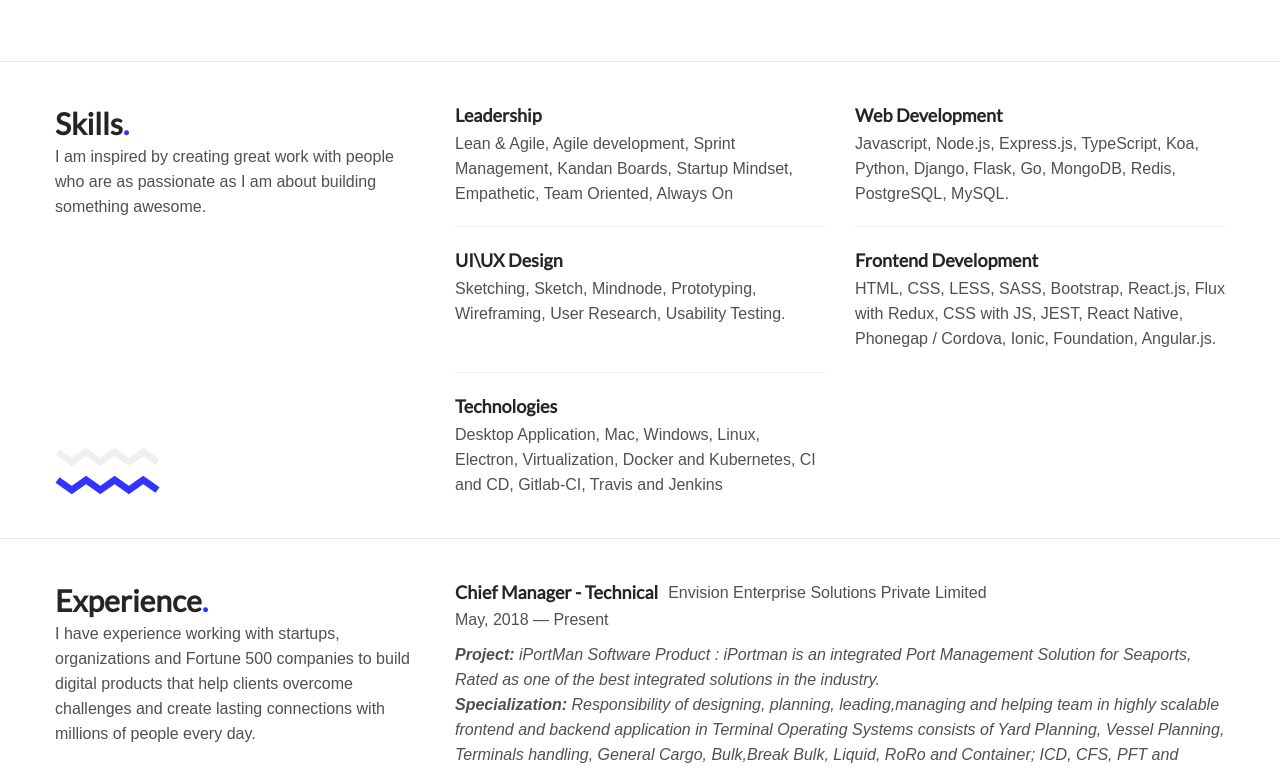
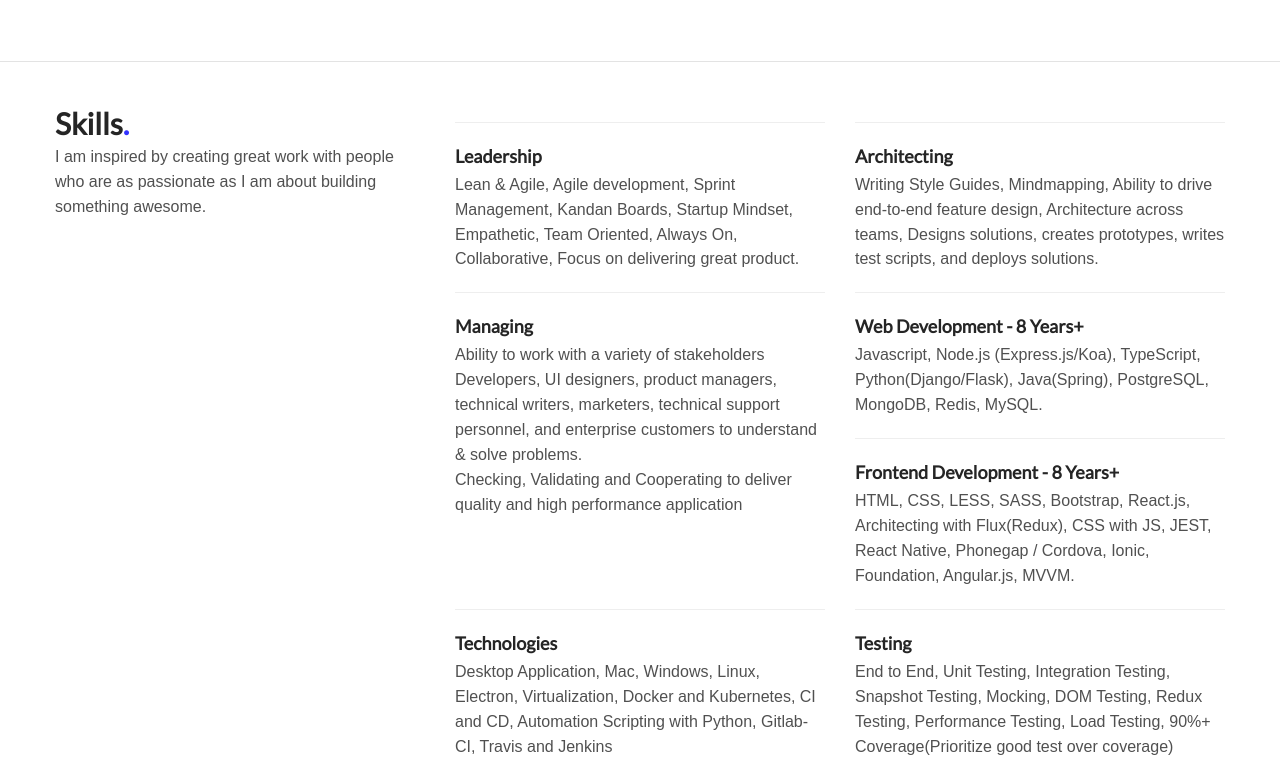
Before and after one commit to iraycd/resume, a React (Create React App) app: page / in a window 1280 px wide. Shown: the part 588-1359 px from the top of the page. Built offline with nearby package versions, Linux system fonts and the light colour scheme.

Commit message:
Updated Awards and Skills

```diff
--- a/src/Awards.js
+++ b/src/Awards.js
@@ -4,7 +4,7 @@ import AwardJpg from './Award.jpg'
 class Skills extends Component {
   render() {
     return (
-      <section id="skills" class="section">
+      <section id="awards" class="section">
         <div class="container">
           <div class="row wave-bg">
             <div class="zigzag wow slideInLeft">
--- a/src/Skills.js
+++ b/src/Skills.js
@@ -55,25 +55,105 @@ class Skills extends Component {
             <div class="col-md-8">
               <div class="row">
                 <div class="col-md-6 wow zoomIn">
+                  <hr />
                   <div class="advantages-box">
                     <h4>Leadership</h4>
                     <div class="opacity-box">
                       <p>
                         Lean &amp; Agile, Agile development, Sprint Management,
                         Kandan Boards, Startup Mindset, Empathetic, Team
-                        Oriented, Always On
+                        Oriented, Always On, Collaborative, Focus on delivering great product.
                       </p>
                     </div>
                   </div>
                 </div>
                 <div class="col-md-6 wow zoomIn">
+                  <hr />
                   <div class="advantages-box">
-                    <h4>Web Development</h4>
+                    <h4>Architecting</h4>
                     <div class="opacity-box">
                       <p>
-                        Javascript, Node.js, Express.js, TypeScript, Koa,
-                        Python, Django, Flask, Go, MongoDB, Redis, PostgreSQL,
+                        Writing Style Guides, Mindmapping,
+                        Ability to drive end-to-end feature design,
+                        Architecture across teams,
+                        Designs solutions, creates prototypes, writes test scripts, and deploys solutions.
+                      </p>
+                    </div>
+                  </div>
+                </div>
+
+                <div class="col-md-6 wow zoomIn">
+                  <hr />
+                  <div class="advantages-box">
+                    <h4>Managing</h4>
+                    <div class="opacity-box">
+                      <p>
+                        Ability to work with a variety of stakeholders
+                        Developers, UI designers, product managers, technical writers, marketers, technical support personnel, and enterprise customers to understand &amp; solve problems.
+                      </p>
+                      <p>
+                        Checking, Validating and Cooperating to deliver quality and high performance application
+                      </p>
+                    </div>
+                  </div>
+                </div>
+                <div class="col-md-6 wow zoomIn">
+                  <hr />
+                  <div class="advantages-box">
+                    <h4>Web Development - 8 Years+</h4>
+                    <div class="opacity-box">
+                      <p>
+                        Javascript, Node.js (Express.js/Koa), TypeScript,
+                        Python(Django/Flask), Java(Spring), PostgreSQL, MongoDB, Redis,
                         MySQL.{" "}
+                      </p>
+                    </div>
+                  </div>
+                </div>
+
+                <div class="col-md-6 wow zoomIn">
+                  <hr />
+                  <div class="advantages-box">
+                    <h4>Frontend Development - 8 Years+</h4>
+                    <div class="opacity-box">
+                      <p>
+                        HTML, CSS, LESS, SASS, Bootstrap, React.js, Architecting with Flux(Redux),
+                        CSS with JS, JEST, React Native, Phonegap /
+                        Cordova, Ionic, Foundation, Angular.js, MVVM.
+                      </p>
+                    </div>
+                  </div>
+                </div>
+                <div class="col-md-6 wow zoomIn">
+                  <hr />
+                  <div class="advantages-box">
+                    <h4>Technologies</h4>
+                    <div class="opacity-box">
+                      <p>
+                        Desktop Application, Mac, Windows, Linux, Electron,
+                        Virtualization, Docker and Kubernetes, CI and CD,
+                        Automation Scripting with Python,
+                        Gitlab-CI, Travis and Jenkins
+                      </p>
+                    </div>
+                  </div>
+                </div>
+                <div class="col-md-6 wow zoomIn">
+                  <hr />
+                  <div class="advantages-box">
+                    <h4>Testing</h4>
+                    <div class="opacity-box">
+                      <p>
+                        End to End,
+                        Unit Testing,
+                        Integration Testing,
+                        Snapshot Testing,
+                        Mocking,
+                        DOM Testing,
+                        Redux Testing,
+                        Performance Testing,
+                        Load Testing,
+                        90%+ Coverage(Prioritize good test over coverage)
                       </p>
                     </div>
                   </div>
@@ -90,33 +170,6 @@ class Skills extends Component {
                     </div>
                   </div>
                 </div>
-
-                <div class="col-md-6 wow zoomIn">
-                  <hr />
-                  <div class="advantages-box">
-                    <h4>Frontend Development</h4>
-                    <div class="opacity-box">
-                      <p>
-                        HTML, CSS, LESS, SASS, Bootstrap, React.js, Flux with
-                        Redux, CSS with JS, JEST, React Native, Phonegap /
-                        Cordova, Ionic, Foundation, Angular.js.
-                      </p>
-                    </div>
-                  </div>
-                </div>
-                <div class="col-md-6 wow zoomIn">
-                  <hr />
-                  <div class="advantages-box">
-                    <h4>Technologies</h4>
-                    <div class="opacity-box">
-                      <p>
-                        Desktop Application, Mac, Windows, Linux, Electron,
-                        Virtualization, Docker and Kubernetes, CI and CD,
-                        Gitlab-CI, Travis and Jenkins
-                      </p>
-                    </div>
-                  </div>
-                </div>
               </div>
             </div>
           </div>
```
